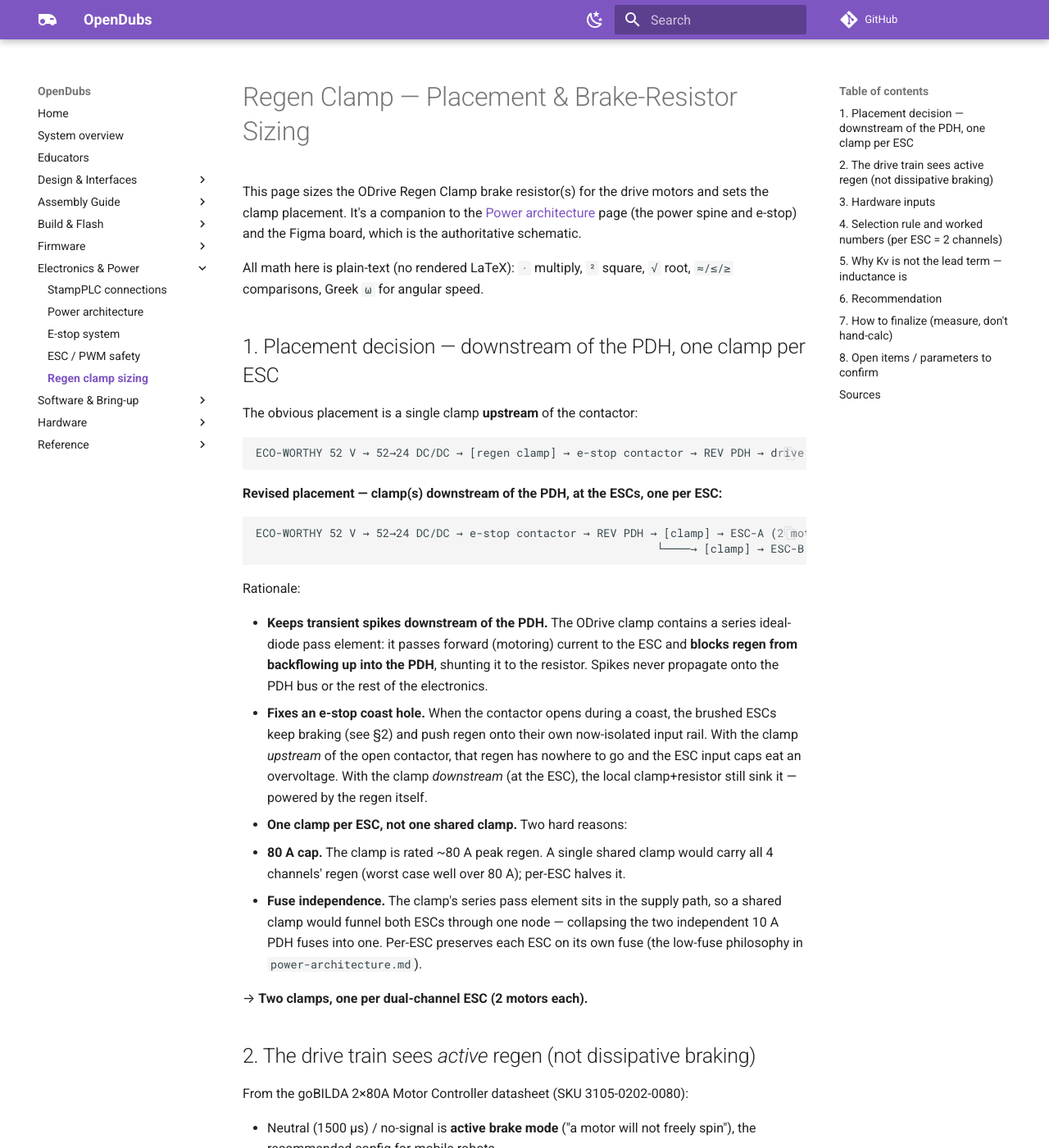
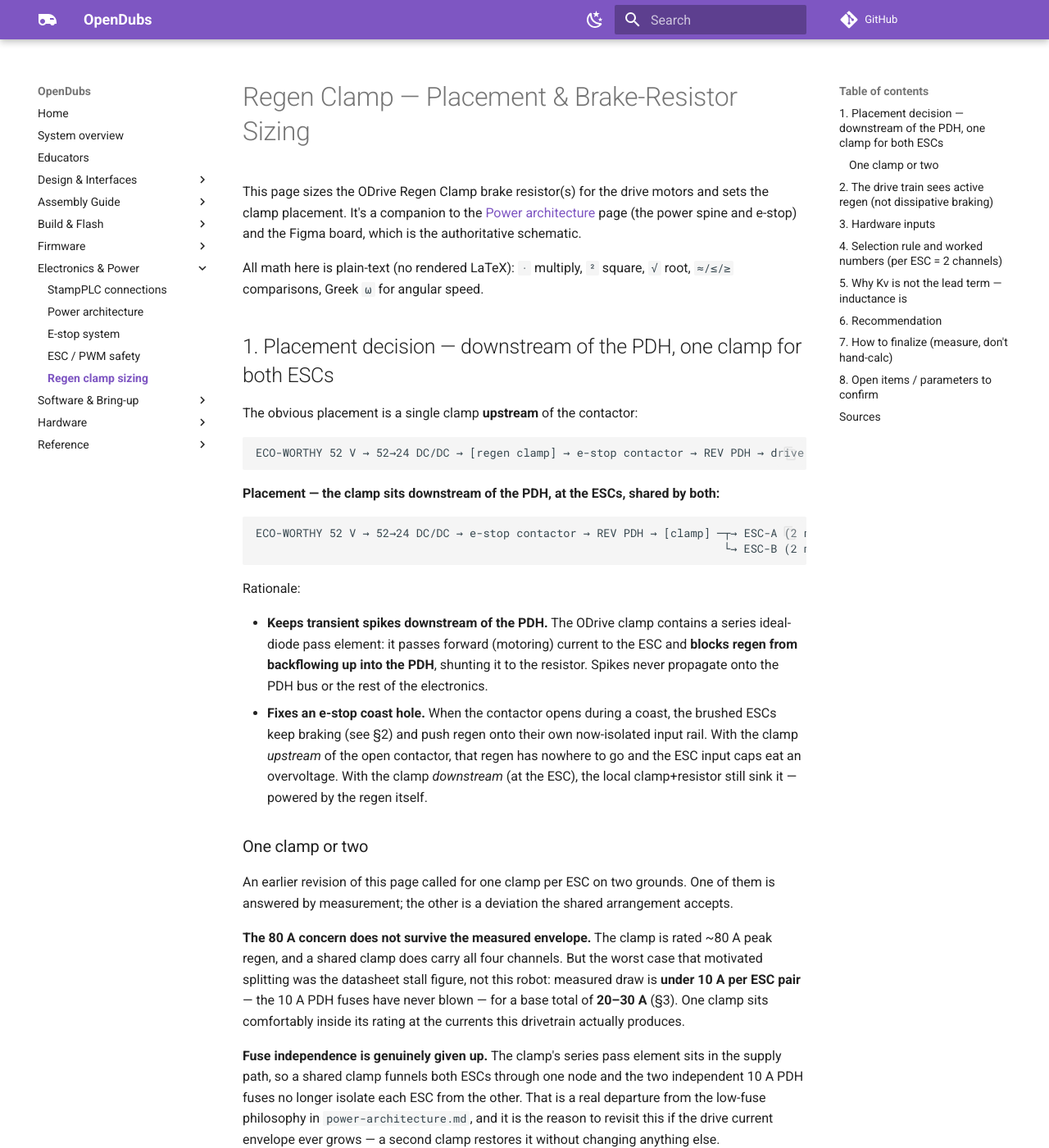
Before and after one commit to UW-Allen-School-Robotics/opendubs, an MkDocs documentation site: the page built from docs/regen-clamp-sizing.md, in a window 1280 px wide and 1400 px high. Shown: the whole window at 82% size. Built offline with MkDocs 1.6.1 and Material for MkDocs 9.7.7, drawn with Linux system fonts in a browser that asks for light colours; comment, search, counter and statistics services are not loaded; some of the changed text lies outside the part shown.

Commit message:
docs: close out the pre-share cleanup punch list
**Z-axis, said once and plainly.** `mast-control.md` opened with a verbose
admonition arguing that the mast and the scissor lift are "alternatives, not
stages of one design", which is not the point. The point is that Z-axis is the
generic term for whatever raises the arms, the scissor lift is developed and
fitted, and the lead-screw mast is in work. Three sentences now.

Its cross-reference also pointed at `control-architecture.md`, which does not
exist in `docs/` — it was archived to `notes/history/`, not the `docs/history/`
the punch list claims. Backticks rather than a link is why strict never caught
it. The *Mast FSM* reference was real but unreadable as a bare parenthetical;
it now says which document that section is in.

**One regen clamp, feeding both ESCs.** `hardware-bom.md` listed qty 1 while
its own note said "one per ESC", and `regen-clamp-sizing.md` concluded two. The
80 A objection came from the datasheet stall figure: measured draw is under 10 A
per ESC pair — the 10 A PDH fuses have never blown — for 20–30 A total, well
inside the clamp's ~80 A rating. Fuse independence genuinely is given up, so
that is recorded as the trigger to revisit rather than quietly dropped.

**The camera doc now says what is on the robot**: one D415, a stopgap chosen
for availability rather than from the analysis, with nothing in the report
installed. Also removes two unfounded claims — "the de-facto eye-in-hand
manipulation camera" and "the standard eye-in-hand camera" — neither of which
was backed.

**Firmware README tag list** gains `[RC]`, `[DRIVE]`, `[BMS]`, `[BMSC]`.

Punch list updated to distinguish what is closed from what was never in scope:
the vestigial MAVLink in *code* (`status.py`, `opendubs-dash.service`, the
frontend) remains, as does "shore" in `capability-backlog.md`.

`bom.py --check` OK; `mkdocs build --strict` clean.

Co-Authored-By: Claude Opus 5 <noreply@anthropic.com>

````diff
--- a/docs/hardware-bom.md
+++ b/docs/hardware-bom.md
@@ -38,7 +38,7 @@ Status key:
 | Mast | Mast motor (same class as drive) | 1 | drivetrain-specific | https://www.servocity.com/5303-series-saturn-planetary-gear-motor-99-5-1-ratio-24mm-length-8mm-rex-shaft-180-rpm-3-3-5v-encoder/ | tbd | Mast motor intentionally reuses drive motor class for simplicity | tbd |
 | Manipulators | OpenArm 7-DOF | 2 | OpenArm | https://github.com/enactic/OpenArm | https://github.com/enactic/OpenArm | Left and right arms | planned |
 | Power | E-stop main contactor | 1 | GIGAVAC GX11CAB | https://www.sensata.com/products/gigavac-power-contactors-fuses/gx-contactors-800v/gx-normally-open-contactors | https://www.sensata.com/sites/default/files/a/sensata-gigavac-gx11-series-open-contactors-datasheet.pdf | Sealed NO DC, 150A cont/800V; 24Vdc coil (`C`); SPDT aux → DI6 weld sense. In the main power path; opens on HW/SW/no-power e-stop | planned |
-| Power | Regen clamp | 1 | ODrive Regen Clamp | https://shop.odriverobotics.com/products/odrive-regeneration-clamp | https://docs.odriverobotics.com/v/latest/hardware/regen-clamp-datasheet.html | Downstream of the PDH, at the ESCs (one per ESC); absorbs braking regen. The one-way 52→24 buck traps regen on the 24 V bus (can't backfeed the pack), so it's shunted here. See regen-clamp-sizing.md | planned |
+| Power | Regen clamp | 1 | ODrive Regen Clamp | https://shop.odriverobotics.com/products/odrive-regeneration-clamp | https://docs.odriverobotics.com/v/latest/hardware/regen-clamp-datasheet.html | Downstream of the PDH, at the ESCs — **one clamp serving both**; absorbs braking regen. The one-way 52→24 buck traps regen on the 24 V bus (can't backfeed the pack), so it's shunted here. See regen-clamp-sizing.md | planned |
 | Power | Battery | 1 | ECO-WORTHY ~52 V LiFePO4 (16S), JBD BMS | https://www.ecoworthy.com/ | tbd | **Locked baseline** battery. BMS on RS485 to the StampPLC; charged off-robot | in-use |
 
 ## Tools & consumables
--- a/docs/regen-clamp-sizing.md
+++ b/docs/regen-clamp-sizing.md
@@ -7,7 +7,7 @@ power spine and e-stop) and the Figma board, which is the authoritative schemati
 All math here is plain-text (no rendered LaTeX): `·` multiply, `²` square, `√` root,
 `≈/≤/≥` comparisons, Greek `ω` for angular speed.
 
-## 1. Placement decision — downstream of the PDH, one clamp per ESC
+## 1. Placement decision — downstream of the PDH, one clamp for both ESCs
 
 The obvious placement is a single clamp **upstream** of the contactor:
 
@@ -15,11 +15,11 @@ The obvious placement is a single clamp **upstream** of the contactor:
 ECO-WORTHY 52 V → 52→24 DC/DC → [regen clamp] → e-stop contactor → REV PDH → drive ESCs
 ```
 
-**Revised placement — clamp(s) downstream of the PDH, at the ESCs, one per ESC:**
+**Placement — the clamp sits downstream of the PDH, at the ESCs, shared by both:**
 
 ```
-ECO-WORTHY 52 V → 52→24 DC/DC → e-stop contactor → REV PDH → [clamp] → ESC-A (2 motors)
-                                                            └────→ [clamp] → ESC-B (2 motors)
+ECO-WORTHY 52 V → 52→24 DC/DC → e-stop contactor → REV PDH → [clamp] ─┬→ ESC-A (2 motors)
+                                                                      └→ ESC-B (2 motors)
 ```
 
 Rationale:
@@ -33,15 +33,24 @@ Rationale:
   the clamp *upstream* of the open contactor, that regen has nowhere to go and the ESC
   input caps eat an overvoltage. With the clamp *downstream* (at the ESC), the local
   clamp+resistor still sink it — powered by the regen itself.
-- **One clamp per ESC, not one shared clamp.** Two hard reasons:
-  1. **80 A cap.** The clamp is rated ~80 A peak regen. A single shared clamp would carry
-     all 4 channels' regen (worst case well over 80 A); per-ESC halves it.
-  2. **Fuse independence.** The clamp's series pass element sits in the supply path, so a
-     shared clamp would funnel both ESCs through one node — collapsing the two independent
-     10 A PDH fuses into one. Per-ESC preserves each ESC on its own fuse (the low-fuse
-     philosophy in `power-architecture.md`).
+### One clamp or two
 
-→ **Two clamps, one per dual-channel ESC (2 motors each).**
+An earlier revision of this page called for one clamp per ESC on two grounds. One of them is
+answered by measurement; the other is a deviation the shared arrangement accepts.
+
+**The 80 A concern does not survive the measured envelope.** The clamp is rated ~80 A peak
+regen, and a shared clamp does carry all four channels. But the worst case that motivated
+splitting was the datasheet stall figure, not this robot: measured draw is **under 10 A per ESC
+pair** — the 10 A PDH fuses have never blown — for a base total of **20–30 A** (§3). One clamp
+sits comfortably inside its rating at the currents this drivetrain actually produces.
+
+**Fuse independence is genuinely given up.** The clamp's series pass element sits in the supply
+path, so a shared clamp funnels both ESCs through one node and the two independent 10 A PDH
+fuses no longer isolate each ESC from the other. That is a real departure from the low-fuse
+philosophy in `power-architecture.md`, and it is the reason to revisit this if the drive current
+envelope ever grows — a second clamp restores it without changing anything else.
+
+→ **One clamp, downstream of the PDH, feeding both dual-channel ESCs.**
 
 ## 2. The drive train sees *active* regen (not dissipative braking)
 
````
Also changed, not shown: docs/camera-selection.md (+7 -2 lines), docs/mast-control.md (+8 -15 lines), firmware/rc_serial_probe/README.md (+1 -1 lines), notes/punch-list.md (+21 -2 lines).
